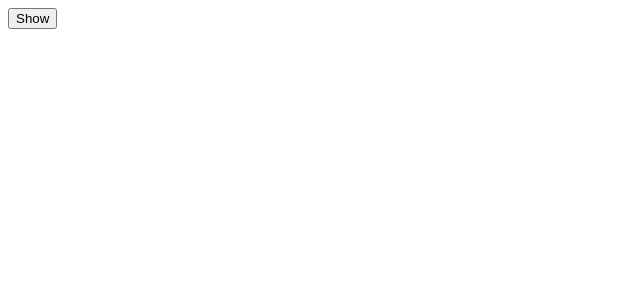
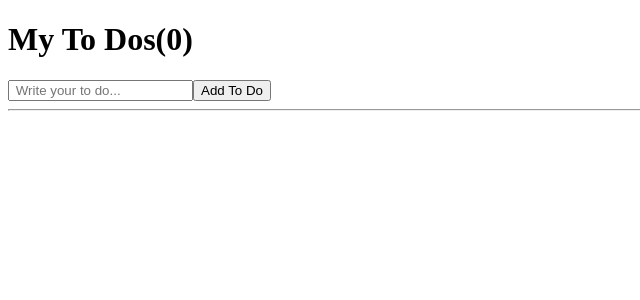
Before and after one commit to prgrmr-l/nomad-coders_react-for-beginners2, a React (Create React App) app: page / in a window 1280 px wide. Shown: the top 300 px of the page, without its empty margins (0-640 px from the left). Built offline with nearby package versions, Linux system fonts and the light colour scheme.

Commit message:
todoList

```diff
--- a/src/App.js
+++ b/src/App.js
@@ -1,32 +1,36 @@
-import { useState, useEffect } from "react";
-
-function Hello() {
-  useEffect(() => {
-    console.log("created :)");
-    return () => console.log("destroyed :(");
-  }, []);
-  return <h1>Hello</h1>;
-}
-//아래 같은 함수
-//function Hello(){
-//   function byFn(){
-//     console.log("destroyed:(");
-//   }
-//   function hifn(){
-//     console.log("created:)");
-//     return byFn;
-//   }
-//   useEffect(hiFn,[])
-//   return <h1>Hello</h1>;
-// }
+import { useState } from "react";
 
 function App() {
-  const [showing, setShowing] = useState(false);
-  const onClick = () => setShowing((prev) => !prev);
+  const [toDo, setTodo] = useState("");
+  const [toDos, setToDos] = useState([]);
+  const onChange = (event) => setTodo(event.target.value);
+  const onSubmit = (event) => {
+    event.preventDefault();
+    if (toDo === "") {
+      return;
+    }
+    setToDos((currentArray) => [toDo, ...currentArray]);
+    setTodo("");
+  };
+
   return (
     <div>
-      {showing ? <Hello /> : null}
-      <button onClick={onClick}>{showing ? "Hide" : "Show"} </button>
+      <h1>My To Dos({toDos.length})</h1>
+      <form onSubmit={onSubmit}>
+        <input
+          onChange={onChange}
+          value={toDo}
+          type="text"
+          placeholder=" Write your to do..."
+        />
+        <button>Add To Do</button>
+      </form>
+      <hr />
+      <ul>
+        {toDos.map((item, index) => (
+          <li key={index}>{item}</li>
+        ))}
+      </ul>
     </div>
   );
 }
```
